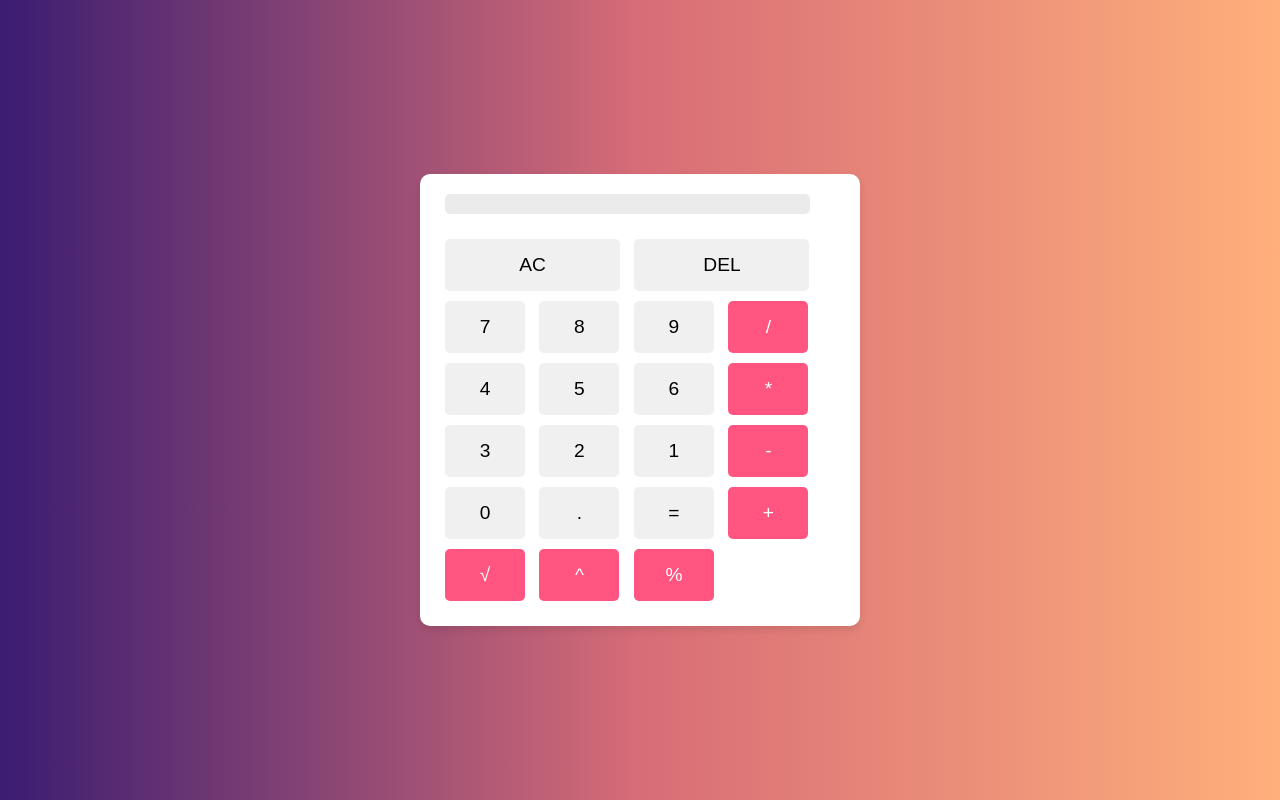
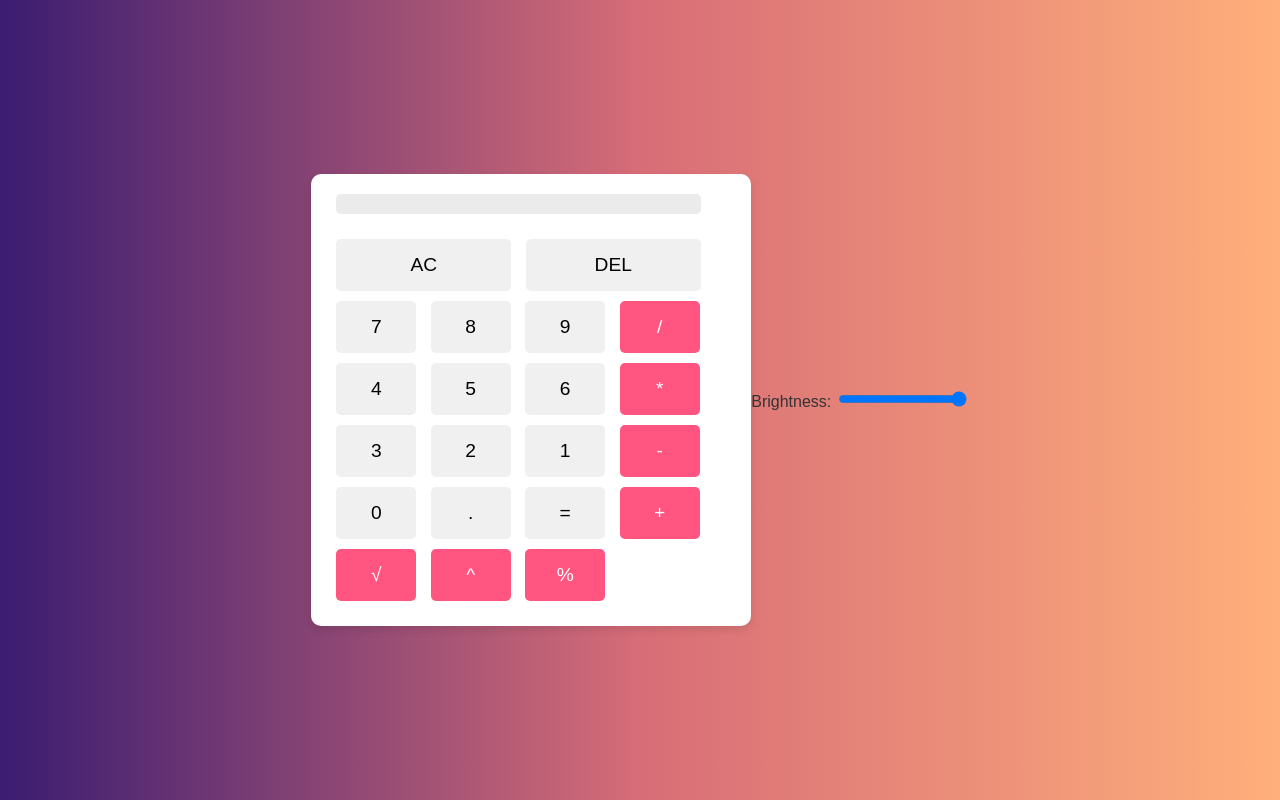
Before and after one commit to verony1075/project_calculator, a plain HTML site: page index.html in a window 1280 px wide. Drawn offline with Linux system fonts and the light colour scheme.

Commit message:
working in progress

```diff
--- a/index.html
+++ b/index.html
@@ -40,8 +40,10 @@
   <button type="button" class="operation" id="power">^</button>
   <button type="button" class="operation" id="percentage">%</button>
 </div>
-<! adding a brighness mode / dark mode>
-
+<! adding a brightness mode / dark mode><div id="brightness-controls">
+  <label for="brightnessRange">Brightness:</label>
+  <input type="range" id="brightnessRange" min="0" max="100" value="100" step="1">
+</div>
   <script src="script.js"></script>
 </body>
 </html>
```
